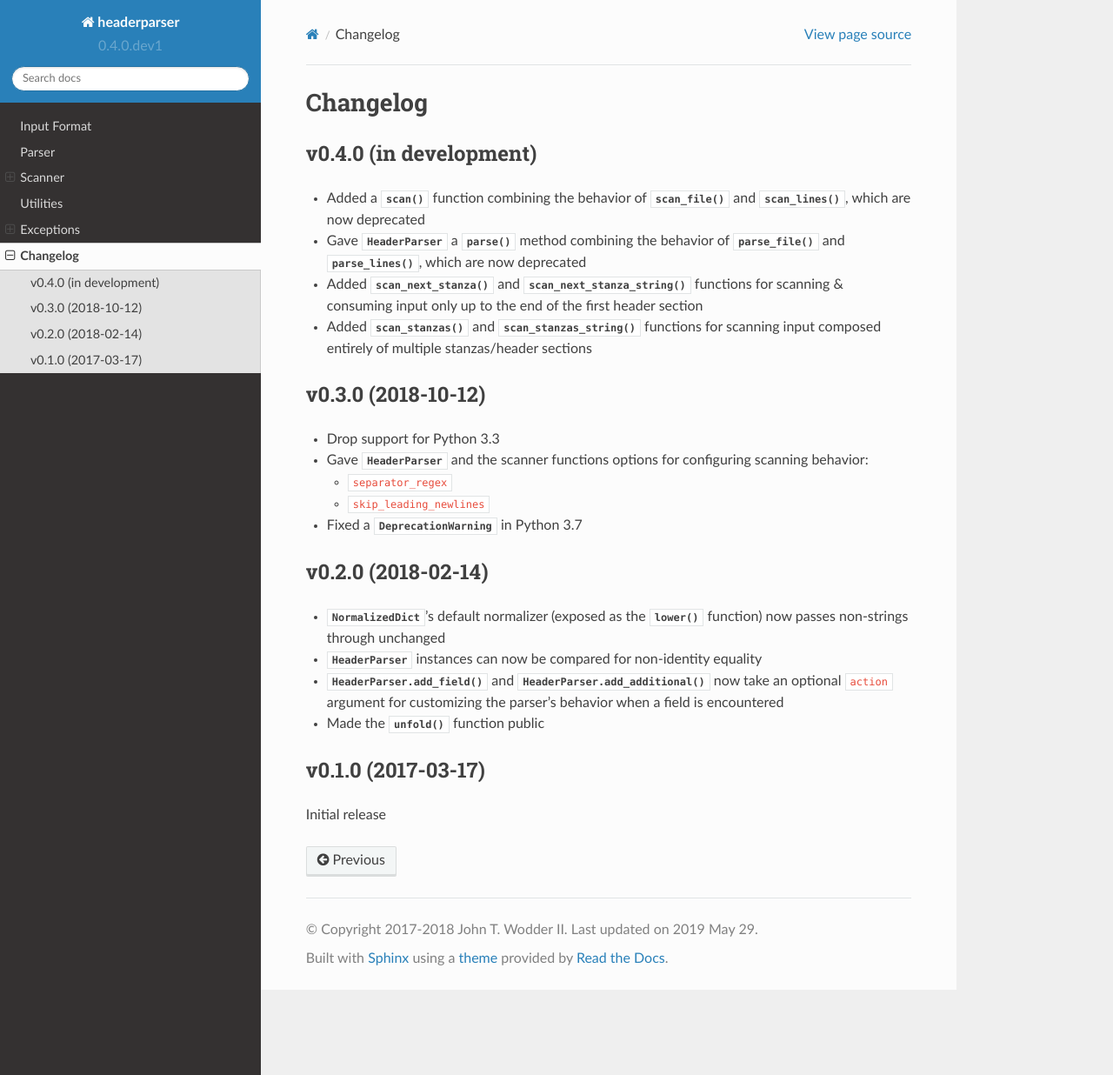
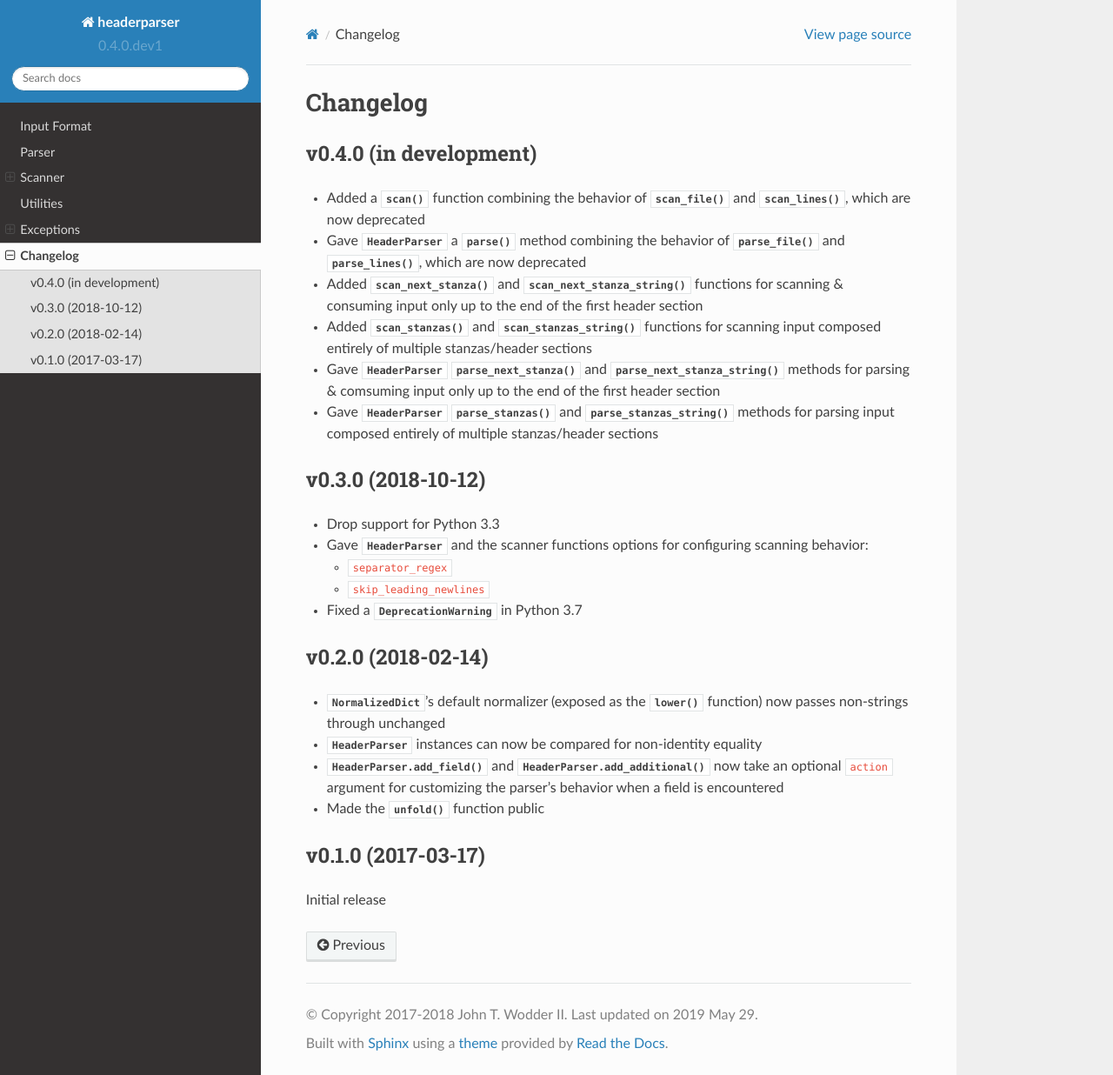
Before and after one commit to wheelodex/headerparser, a Sphinx documentation site: the page built from docs/changelog.rst, in a window 1280 px wide and 1236 px high. Shown: the whole window at 87% size. Built offline with Sphinx 7.4.7 and the Read the Docs theme 2.0.0, drawn with Linux system fonts in a browser that asks for light colours.

Commit message:
Update changelog

```diff
--- a/docs/changelog.rst
+++ b/docs/changelog.rst
@@ -14,6 +14,11 @@ v0.4.0 (in development)
   scanning & consuming input only up to the end of the first header section
 - Added `scan_stanzas()` and `scan_stanzas_string()` functions for scanning
   input composed entirely of multiple stanzas/header sections
+- Gave `HeaderParser` `parse_next_stanza()` and `parse_next_stanza_string()`
+  methods for parsing & comsuming input only up to the end of the first header
+  section
+- Gave `HeaderParser` `parse_stanzas()` and `parse_stanzas_string()` methods
+  for parsing input composed entirely of multiple stanzas/header sections
 
 v0.3.0 (2018-10-12)
 -------------------
```
Also changed, not shown: CHANGELOG.md (+5 -0 lines), TODO.md (+2 -5 lines).
